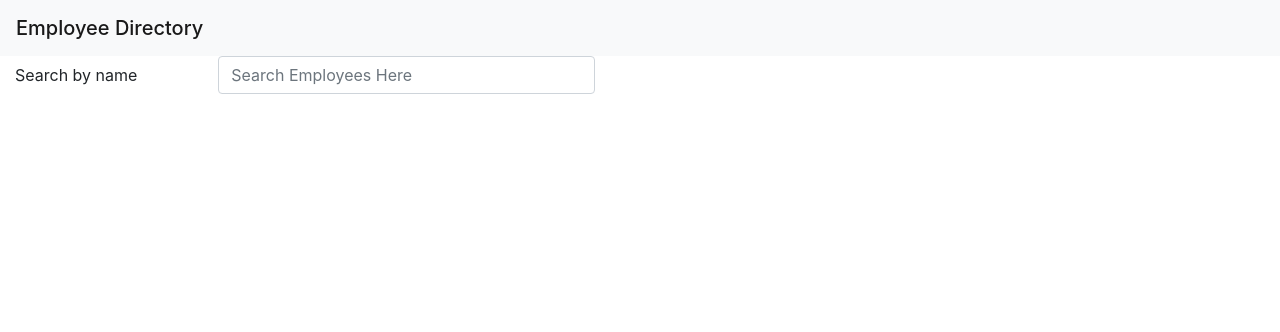
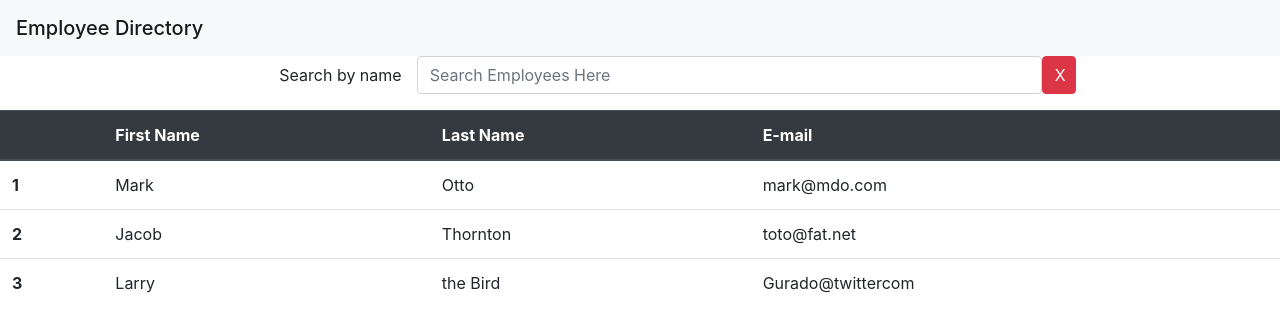
Before and after one commit to AlvinZC4/Employee-Directory, a React (Create React App) app: page / in a window 1280 px wide. Shown: the top 332 px of the page. Built offline with nearby package versions, Linux system fonts and the light colour scheme.

Commit message:
created table templet

```diff
--- a/src/App.js
+++ b/src/App.js
@@ -1,14 +1,19 @@
 import React from 'react';
 import { BrowserRouter as Router } from "react-router-dom"
 import NavBar from "./componets/NavBar"
-import SearchForm from './componets/SearchForm';
+import SearchForm from './componets/SearchForm'
+import Wrapper from "./componets/Wrapper"
+import Table from "./componets/Table"
 
 function App() {
   return (
     <Router>
       <div>
         <NavBar />
-        <SearchForm />
+        <Wrapper>
+          <SearchForm />
+          <Table />
+        </Wrapper>
       </div>
     </Router>
   );
--- a/src/componets/SearchForm/index.js
+++ b/src/componets/SearchForm/index.js
@@ -3,9 +3,9 @@ import React from "react"
 function SearchForm(props) {
     return (
       <form className="search">
-        <div className="form-group row col-md-6">
-          <label htmlFor="name" className="col-form-label col-md-4">Search by name</label>
-          <div className="col-md-8">
+        <div className="form-group row col-lg-12 col-md-10 col-sm-8">
+          <label htmlFor="name" className="col-form-label col-md-4 text-right">Search by name</label>
+          <div className="col-md-6 px-0">
           <input
             type="email"
             value={props.search}
@@ -17,6 +17,9 @@ function SearchForm(props) {
             id="inputEmail4"
           />
           </div>
+          <div className="col-md-2 mx-0 px-0">
+          <button type="reset" onClick={props.handleReset} className="btn btn-danger col-2">X</button>
+          </div>
         </div>
       </form>
     );
--- /dev/null
+++ b/src/componets/Table/index.js
@@ -0,0 +1,38 @@
+import React from "react"
+
+function Table(props) {
+    return(
+        <table className="table">
+  <thead className="thead-dark">
+    <tr>
+      <th scope="col"></th>
+      <th scope="col">First Name</th>
+      <th scope="col">Last Name</th>
+      <th scope="col">E-mail</th>
+    </tr>
+  </thead>
+  <tbody>
+    <tr>
+      <th scope="row">1</th>
+      <td>Mark</td>
+      <td>Otto</td>
+      <td>mark@mdo.com</td>
+    </tr>
+    <tr>
+      <th scope="row">2</th>
+      <td>Jacob</td>
+      <td>Thornton</td>
+      <td>toto@fat.net</td>
+    </tr>
+    <tr>
+      <th scope="row">3</th>
+      <td>Larry</td>
+      <td>the Bird</td>
+      <td>Gurado@twittercom</td>
+    </tr>
+  </tbody>
+</table>
+    )
+}
+
+export default Table
--- /dev/null
+++ b/src/componets/Wrapper/index.js
@@ -0,0 +1,7 @@
+import React from "react"
+
+function Wrapper(props) {
+return <main className="wrapper">{props.children}</main>
+}
+
+export default Wrapper
```
